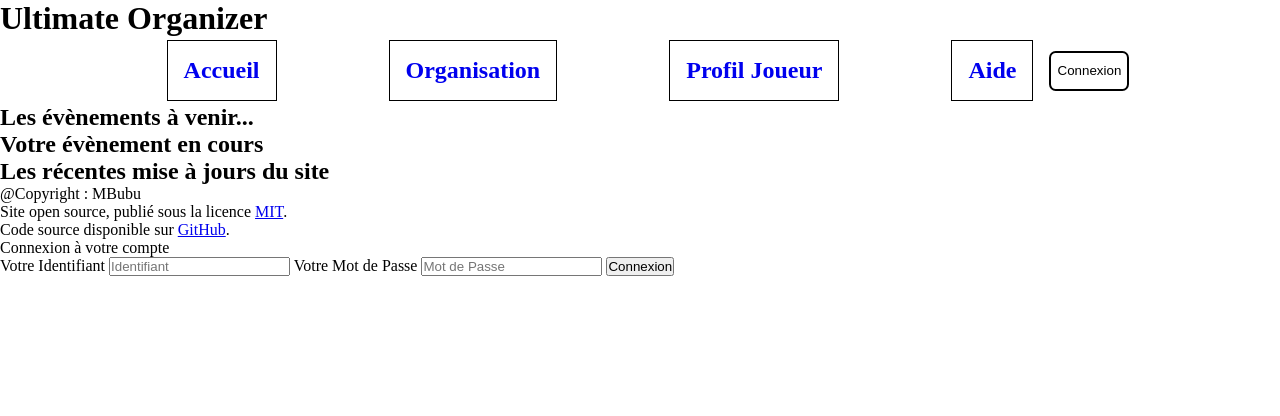
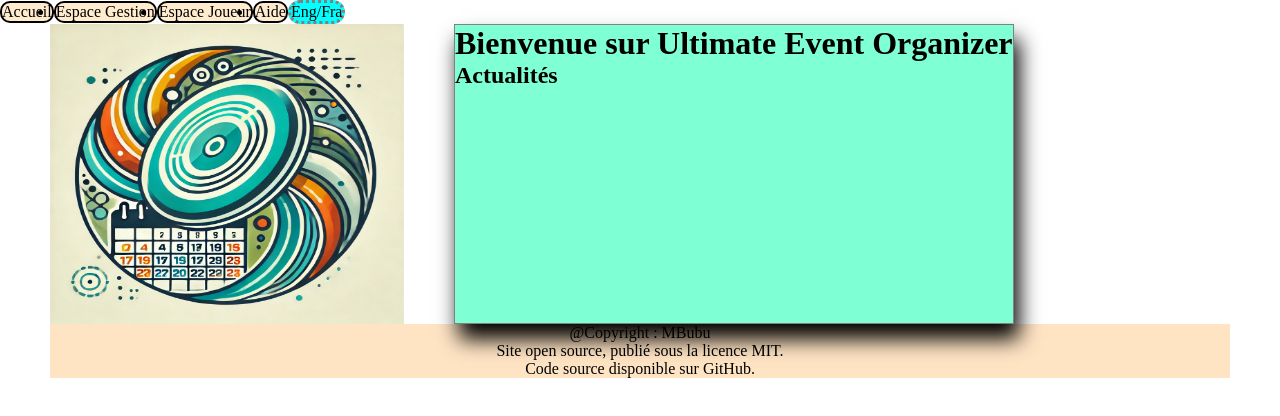
Before and after one commit to MBubulti/Ultimate_Event_Organizer, a plain HTML site: page Accueil/index.html in a window 1280 px wide. Drawn offline with Linux system fonts and the light colour scheme.

Commit message:
changements

```diff
--- a/Accueil/index.html
+++ b/Accueil/index.html
@@ -8,7 +8,7 @@
 
     <!--Ajout du titre et du logo en icone-->
     <title>Ultimate Organizer</title>
-    <link rel="icon" href="favicon.ico" type="image/x-icon" />
+    <link rel="icon" href="../img/favicon.ico" type="image/x-icon" />
 
     <!--Ajout du CSS-->
     <link rel="stylesheet" href="../style/style.css" />
@@ -20,44 +20,23 @@
   </head>
   <body>
     <!--Header-->
-    <header>
-      <h1>Ultimate Organizer</h1>
-      <!--Barre  de navigation en haute de la page-->
-      <nav>
-        <ul class="barreNav">
-          <li>
-            <a class="boutons" href="../Accueil/index.html"><h1>Accueil</h1></a>
-          </li>
-          <li>
-            <a class="boutons" href="../Gestionnaire/Organisation.html"
-              ><h1>Organisation</h1></a
-            >
-          </li>
-          <li>
-            <a class="boutons" href="../Joueur/Profil_Joueur.html"
-              ><h1>Profil Joueur</h1></a
-            >
-          </li>
-          <li>
-            <a class="boutons" href="../Aide/Aide.html"><h1>Aide</h1></a>
-          </li>
-        </ul>
-        <button id="btnConnexion">Connexion</button>
-      </nav>
+    <header class="barre-navigation">
+      <ul class="navigation">
+        <li class="btn-nav"> <a href="#">Accueil</a></li>
+        <li class="btn-nav"><a href="#">Espace Gestion</a></li>
+        <li class="btn-nav"><a href="#">Espace Joueur</a></li>
+        <li class="btn-nav"><a href="#">Aide</a></li>
+      </ul>
+      <div class="switch-langue">Eng/Fra</div>
     </header>
     <!--Main-->
-    <main>
-      <!--Fenêtre Recherche évènement-->
-      <div class="zoneRecherche">
-        <h2>Les évènements à venir...</h2>
-      </div>
-      <!--Fenêtre d'information sur l'événement en cours-->
-      <div class="zoneEnCours">
-        <h2>Votre évènement en cours</h2>
-      </div>
-      <!--Fenêtre d'informations sur les mise à jours  du site-->
-      <div class="zoneMAJ">
-        <h2>Les récentes mise à jours du site</h2>
+    <main class="box-main">
+      <img src="../img/icon.png" alt="Logo d'Ultimate Event Organizer" />
+      <div class="box-titre">
+        <h1>Bienvenue sur Ultimate Event Organizer</h1>
+        <section>
+          <h2>Actualités</h2>
+        </section>
       </div>
     </main>
     <!--Footer-->
@@ -76,28 +55,5 @@
         >.
       </p>
     </footer>
-    <!--Pop up de  connexion-->
-    <div class="popupFond">
-      <div class="popup">
-        <div>Connexion à votre compte</div>
-        <form>
-          <label for="nomConnexion">Votre Identifiant</label>
-          <input
-            type="text"
-            id="nomConnexion"
-            name="Identifiant"
-            placeholder="Identifiant"
-          />
-          <label for="motDePasse">Votre Mot de Passe</label>
-          <input
-            type="password"
-            id="motDePasse"
-            name="motDePasse"
-            placeholder="Mot de Passe"
-          />
-          <button id="btnEnvoiConnexion">Connexion</button>
-        </form>
-      </div>
-    </div>
   </body>
 </html>
--- a/style/style.css
+++ b/style/style.css
@@ -1,56 +1,72 @@
+/***Règles Générales***/
 * {
-    margin: 0;
-    padding: 0;
+  margin: 0;
+  padding: 0;
+  max-width: 1440px;
 }
 
-/*Personnalisation des boutons de la barre de navigation*/
-/*Définition de nav comme flexbox*/
-nav{
-    display:flex;
-    flex-direction:row;
-    align-items: center;
-    justify-content: center;
+main {
+  margin: 0 50px;
 }
 
-/*Définition barre de navigation en row
-Liste ul avec classe spécifique pour l'identifier
-Ajout de li pour s'assurer d'avoir toujours un affichage en  ligne */
-ul.barreNav{
-    list-style: none;
-    display: flex;
-    gap: 5em;
-    padding: 0;
-    margin: 0;
+a{
+    text-decoration: none;
+    color: inherit;
 }
-li{
-    display: inline;
+/***Barre de navigation***/
+/*Modification taille logo*/
+header img {
+  height: 50px;
+  width: 50px;
 }
 
-/*Effet visuel des boutons de la navigations*/
-.boutons{
-    text-decoration: none; /*Suppression du soulignage des liens*/
-    display:flex; /*Permet de considérer les éléments comme des blocks*/
-    padding: 1em;
-    margin: 0.2em 1em;
-    border:0.1em solid black;
+/*Customisation Barre Navigation*/
+.barre-navigation {
+  display: flex;
+  flex-direction: row;
+  align-items: center;
 }
 
-/*.boutons:hover{
-} /*Ajout d'effet au  survolage & display des autres éléments*/
-.btnAideSuite{
-    visibility: hidden;
-    padding: 0.2em;
-    border: 0.1em solid red;
-    margin: 0.1em;
+.navigation {
+  display: flex;
+  flex-direction: row;
 }
-/* Modifications &  Personnalisation aspect du bouton Connexion*/
-#btnConnexion {
-    height: 3em;
-    width: 6em;
-    border:0.2em solid black;
-    border-radius: 0.5em;
-    background-color: white;
+
+.btn-nav {
+  border: 2px solid black;
+  border-radius: 10px;
+  background-color: blanchedalmond;
 }
-#btnConnexion:hover {
-    background-color: grey;
+
+.switch-langue {
+  background-color: aqua;
+  border: 3px dotted grey;
+  border-radius: 25px;
 }
+
+/*Main*/
+/**/
+.box-main{
+    display: flex;
+    flex-direction: row;
+    gap: 50px;
+}
+
+main img {
+    height: 300px;
+    width: 30%;
+  }
+
+.box-titre{
+  background-color: aquamarine;
+  border: 1px solid grey;
+  box-shadow: 5px 15px 20px black;
+}
+/***Footer***/
+footer {
+  display: flex;
+  flex-direction: column;
+  align-items: center;
+  margin: 0 50px;
+  background-color: bisque;
+}
```
Also changed, not shown: Aide/Aide.html (deleted, +0 -54 lines), Gestionnaire/Organisation.html (deleted, +0 -81 lines), Joueur/Profil_Joueur.html (deleted, +0 -60 lines), img/favicon.ico (added), img/icon.png (added).
